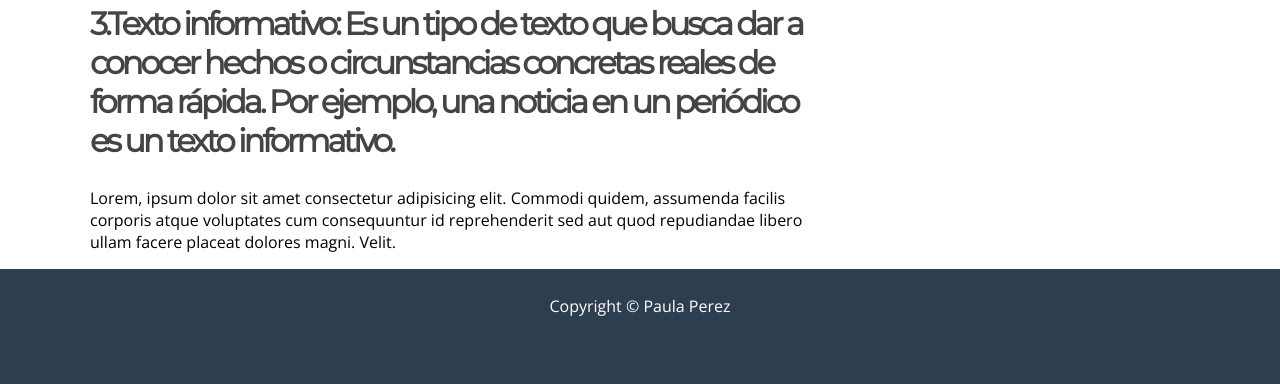
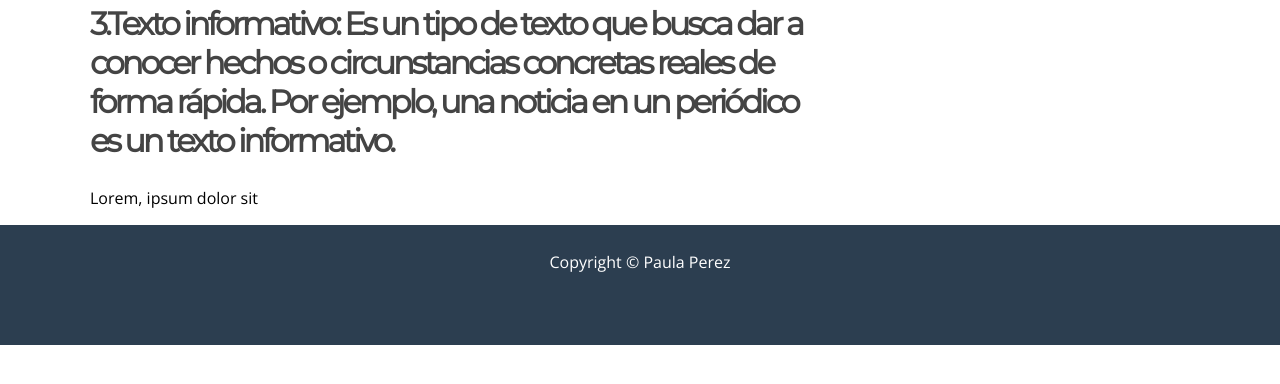
Before and after one commit to Paula-itec/paginaestatica, a plain HTML site: page index.html in a window 1280 px wide. Shown: the part 658-1042 px from the top of the page. After the commit the page ends 1003 px from the top, so only its background shows below. Drawn offline with nearby package versions, Linux system fonts and the light colour scheme.

Commit message:
texto nuevo

```diff
--- a/index.html
+++ b/index.html
@@ -18,7 +18,7 @@
             <p>Lorem ipsum dolor sit, amet consectetur adipisicing elit. Neque voluptatibus quibusdam atque. Esse, animi, pariatur similique sequi excepturi rem culpa enim corrupti ratione blanditiis ea obcaecati quidem quam vel accusantium?.</p>
             <h2>2. Item numero dos</h2>
             <h2>3.Texto informativo: Es un tipo de texto que busca dar a conocer hechos o circunstancias concretas reales de forma rápida. Por ejemplo, una noticia en un periódico es un texto informativo.</h2>
-            <p>Lorem, ipsum dolor sit amet consectetur adipisicing elit. Commodi quidem, assumenda facilis corporis atque voluptates cum consequuntur id reprehenderit sed aut quod repudiandae libero ullam facere placeat dolores magni. Velit.</p>
+            <p>Lorem, ipsum dolor sit</p>
 
         </div>
         <div class="barra-lateral">
```
